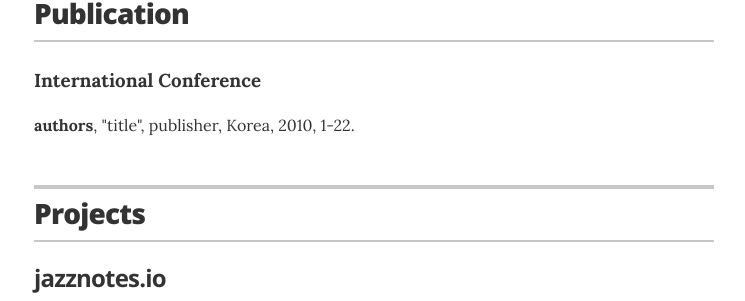
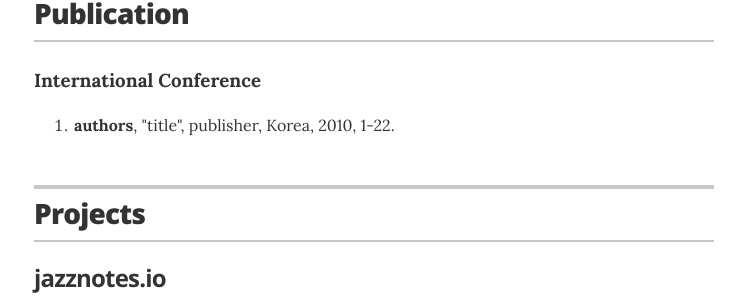
Before and after one commit to sihyeong/sihyeong.github.io, a Jekyll site: the page built from index.html, in a window 1280 px wide. Shown: the part 1049-1350 px from the top of the page, without its empty margins (266-1011 px from the left). Built offline with Jekyll 4.4.1, drawn with Linux system fonts in a browser that asks for light colours.

Commit message:
Update resume.html

```diff
--- a/_layouts/resume.html
+++ b/_layouts/resume.html
@@ -96,8 +96,10 @@
 
         {% for paper in site.data.i_publication %}
         <div class="resume-item" itemscope itemprop="published" itemtype="http://schema.org/ScholarlyArticle">
-          <p class="resume-item-copy"> {{ paper.author }}, "{{ paper.name }}", {{ paper.publisher }}, {{ paper.contentLocation }},
-          {{ paper.datetime }}, {{ paper.pageStart }}-{{ paper.pageEnd }}.</p>
+        <ol type = "1">
+          <li><p class="resume-item-copy"> {{ paper.author }}, "{{ paper.name }}", {{ paper.publisher }}, {{ paper.contentLocation }},
+          {{ paper.datetime }}, {{ paper.pageStart }}-{{ paper.pageEnd }}.</p></li>
+        </ol>
         <!--  <h4 class="resume-item-title" itemprop="name">"{{ paper.name }}"</h4>
           <h4 class="resume-item-details" itemprop="description">{{ job.position }} &bull; {{ job.duration }}</h4>
           -->
```
